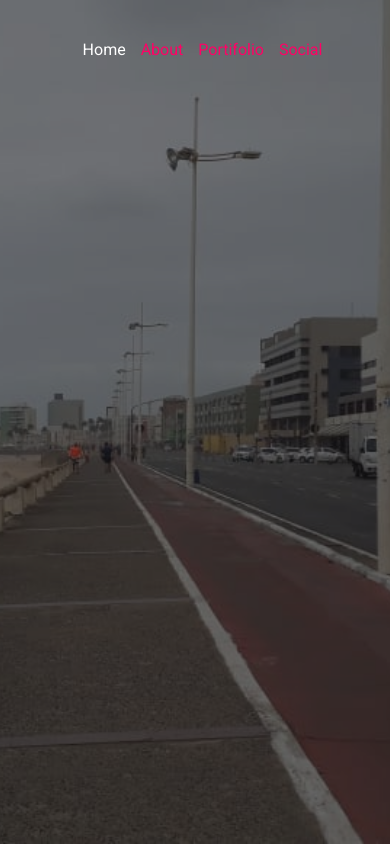
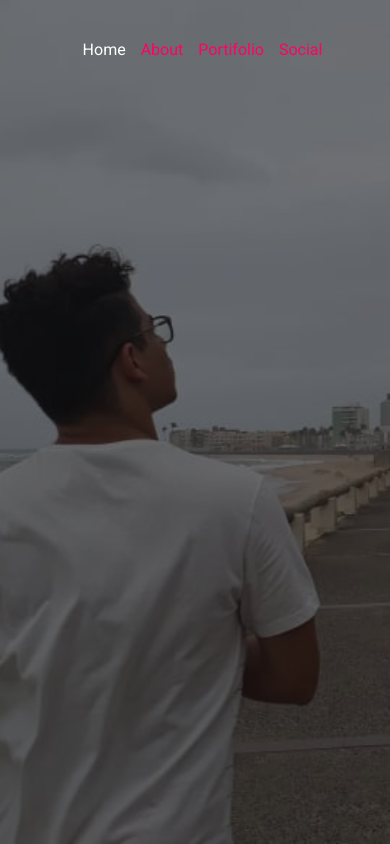
Before and after one commit to brunosana/personal-site, a React (Create React App) app: page / in a window 390 px wide. Built offline with nearby package versions, Linux system fonts and the light colour scheme.

Commit message:
fix: Image position in mobile device

```diff
--- a/src/pages/Home/styles.ts
+++ b/src/pages/Home/styles.ts
@@ -8,6 +8,7 @@ export const Background = styled.div`
     flex: 1;
     background: url(${pageLoginBackground}) no-repeat center;
     background-size: cover;
+    background-position-x: 20%;
     opacity: 0.45;
     animation: in 3s;
     animation-timing-function: cubic-bezier(0.075, 0.82, 0.165, 1);
```
